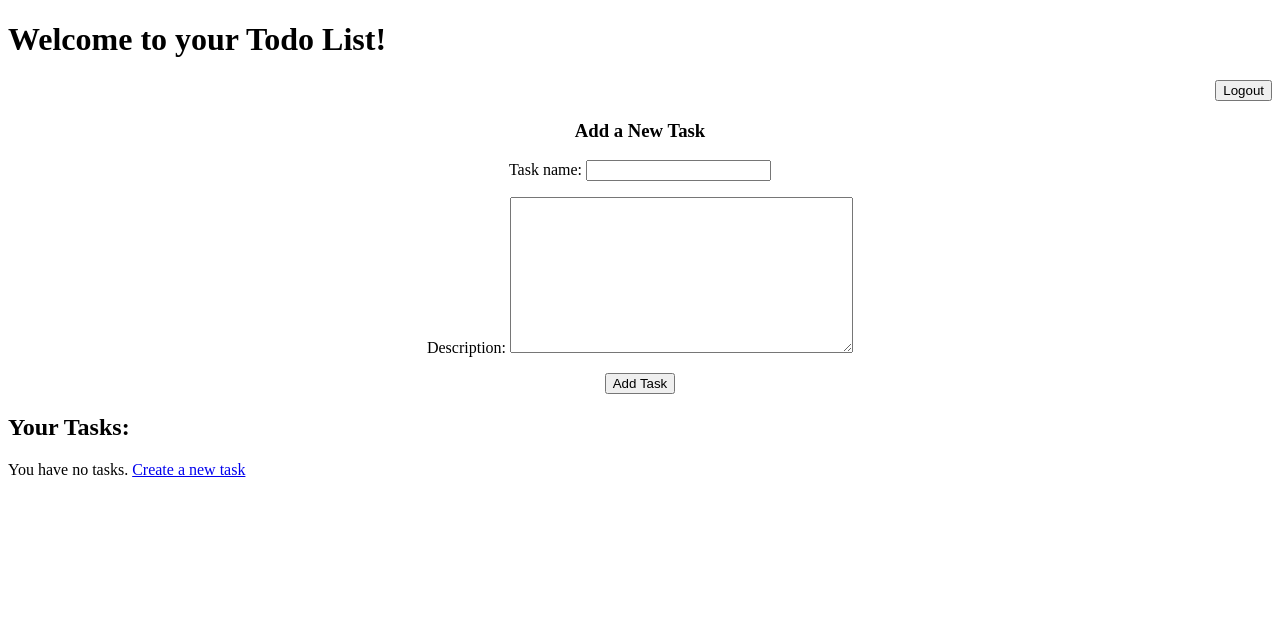
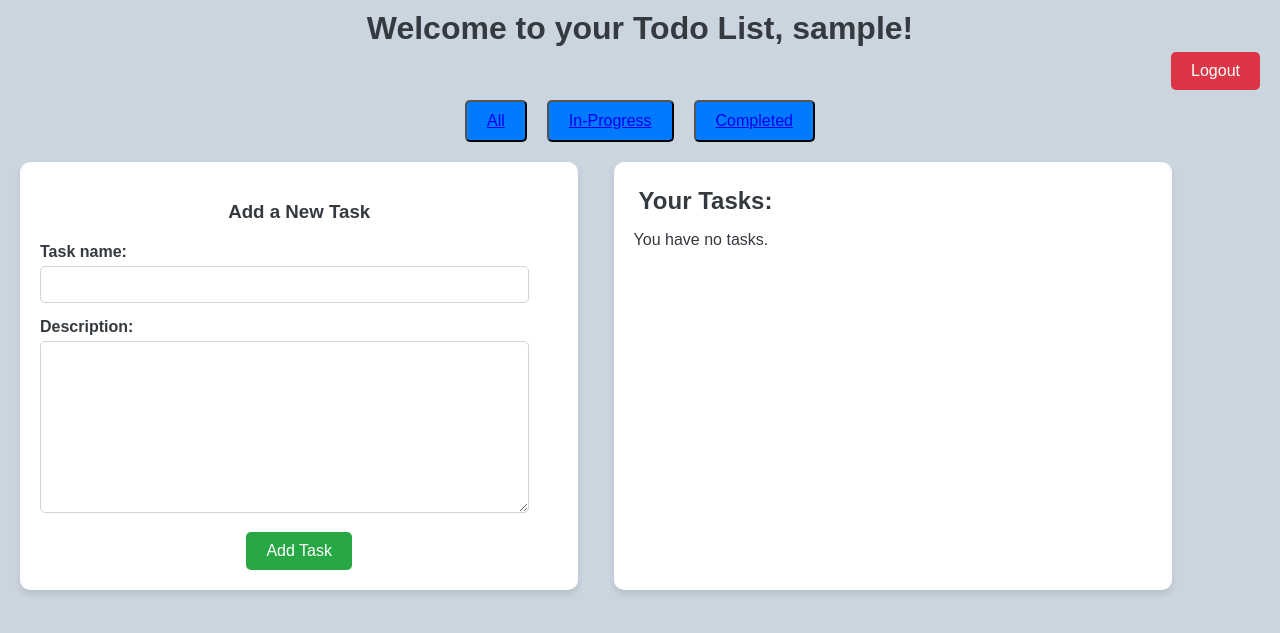
Before and after one commit to harinisha-ramesh/todo_django, a Django app: page /todo/ in a window 1280 px wide. Shown: the top 633 px of the page. Run offline with Django 5.2, Linux system fonts and the light colour scheme; the visitor is signed in with stand-in values (Sample User, id 1); data that the repository does not hold is empty.

Commit message:
modify all

```diff
--- /dev/null
+++ b/todo_project/todo_app/static/todo_app/css/todo_list.css
@@ -0,0 +1,170 @@
+
+body {
+    font-family: Arial, sans-serif;
+    margin: 0;
+    padding: 0;
+    height: 100%;
+    width: 100%;
+    background-color: #cbd5df;
+    color: #343a40;
+}
+
+.welcome-container {
+    text-align: center;
+    margin-top: 10px;
+}
+h1{
+    margin: 5px;
+}
+
+.logout-container {
+    text-align: right;
+    margin: 5px 20px;
+}
+
+.logout-button {
+    background-color: #dc3545;
+    color: white;
+    border: none;
+    padding: 10px 20px;
+    border-radius: 5px;
+    cursor: pointer;
+    font-size: 1em;
+}
+
+.logout-button:hover {
+    background-color: #c82333;
+}
+
+.task-form-container h3 {
+    margin-bottom: 20px;
+}
+
+.form-group {
+    margin-bottom: 15px;
+    text-align: left;
+}
+
+.form-group label {
+    display: block;
+    font-weight: bold;
+    margin-bottom: 5px;
+}
+
+.form-group input,
+.form-group textarea {
+    width: 90%;
+    padding: 10px;
+    border: 1px solid #ced4da;
+    border-radius: 5px;
+}
+
+.add-task-button {
+    background-color: #28a745;
+    color: white;
+    border: none;
+    padding: 10px 20px;
+    border-radius: 5px;
+    cursor: pointer;
+    font-size: 1em;
+}
+
+.add-task-button:hover {
+    background-color: #218838;
+}
+
+ul {
+    margin: 20px auto;
+    padding: 0;
+    list-style: none;
+}
+
+li {
+    margin-bottom: 10px;
+    background: #fff;
+    padding: 10px 15px;
+    border-radius: 5px;
+    box-shadow: 0 2px 4px rgba(0, 0, 0, 0.1);
+}
+
+.flex-container {
+    display: flex;
+    justify-content: space-between;
+    align-items: stretch;
+    margin: 20px;
+    margin-bottom: 5px;
+    max-width: 90%;
+    gap: 20px;
+}
+
+.task-form-container {
+    width: 45%;
+    background-color: white;
+    box-shadow: 0 4px 6px rgba(0, 0, 0, 0.1);
+    border-radius: 10px;
+    padding: 20px;
+    text-align: center;
+    display: flex;
+    flex-direction: column;
+    justify-content: space-between;
+}
+
+.task-list-container {
+    width: 45%;
+    background-color: white;
+    box-shadow: 0 4px 6px rgba(0, 0, 0, 0.1);
+    border-radius: 10px;
+    padding: 20px;
+    overflow-y: auto;
+    max-height: 400px;
+}
+
+.task-list-container ul {
+    margin: 0;
+    padding: 0;
+    list-style: none;
+}
+.task-list-container h2 {
+    margin: 5px;
+}
+
+.task-list-container li {
+    margin-bottom: 10px;
+    background: #fff;
+    padding: 10px 15px;
+    border-radius: 5px;
+    box-shadow: 0 2px 4px rgba(0, 0, 0, 0.1);
+}
+
+/* General Scrollbar Styling */
+.task-list-container::-webkit-scrollbar {
+    width: 8px;
+}
+
+.task-list-container::-webkit-scrollbar-thumb {
+    background-color: #ced4da;
+    border-radius: 5px;
+}
+
+.task-list-container::-webkit-scrollbar-thumb:hover {
+    background-color: #adb5bd;
+}
+
+.tabs-container {
+    display: flex;
+    justify-content: center;
+    margin: 10px;
+}
+
+.tabs-button {
+    background-color: #007bff;
+    color: rgb(240, 186, 186);
+    padding: 10px 20px;
+    margin: 0 10px;
+    border-radius: 5px;
+    font-size: 1em;
+}
+
+.tabs-button:hover {
+    background-color: #0056b3;
+}
--- a/todo_project/todo_app/templates/registration/login.html
+++ b/todo_project/todo_app/templates/registration/login.html
@@ -11,7 +11,7 @@
     <div class="login-container">
         <div class="login-form">
             <h2>Login Page</h2>
-            <form>
+            <form method="POST" action="{% url 'login' %}">
                 {% csrf_token %}
                 <div class="form-group">
                     {{ form.username.label }}
--- a/todo_project/todo_app/templates/registration/todo_list.html
+++ b/todo_project/todo_app/templates/registration/todo_list.html
@@ -1,26 +1,48 @@
+{% load static %}
 <!DOCTYPE html>
 <html lang="en">
 <head>
     <meta charset="UTF-8">
     <meta name="viewport" content="width=device-width, initial-scale=1.0">
+    <link rel="stylesheet" href="{% static 'todo_app/css/todo_list.css' %}">
     <title>Todo List</title>
 </head>
 <body>
-    <h1>Welcome to your Todo List!</h1>
-
-    <div style="text-align: right;">
-        <a href="{% url 'logout' %}"><button>Logout</button></a>
+    <div class="welcome-container">
+        <h1>Welcome to your Todo List, {{ user.username }}!</h1>
     </div>
 
-    <div style="text-align: center;">
+    <div class="logout-container">
+        <form method="POST" action="{% url 'logout' %}">
+            {% csrf_token %}
+            <button type="submit" class="logout-button">Logout</button>
+        </form>
+    </div>
+
+    <div class="tabs-container">
+        <button class="tabs-button"><a href="?status=All" class="tab-link">All</a></button>
+        <button class="tabs-button"><a href="?status=In-Progress" class="tab-link">In-Progress</a></button>
+        <button class="tabs-button"><a href="?status=Completed" class="tab-link">Completed</a></button>
+    </div>
+
+    <div class="flex-container">
+        <!-- Left Column: Task Form -->
+        <div class="task-form-container">
             <h3>Add a New Task</h3>
             <form method="POST">
                 {% csrf_token %}
-            {{ form.as_p }}
-            <button type="submit">Add Task</button>
+                <div class="form-group">
+                    {{ form.task_name.label_tag }}
+                    {{ form.task_name }}
+                </div>
+                <div class="form-group">
+                    {{ form.description.label_tag }}
+                    {{ form.description }}
+                </div>
+                <button type="submit" class="add-task-button">Add Task</button>
             </form>
         </div>
-
+        <div class="task-list-container">
             <h2>Your Tasks:</h2>
             {% if todos %}
                 <ul>
@@ -32,7 +54,9 @@
                     {% endfor %}
                 </ul>
             {% else %}
-        <p>You have no tasks. <a href="#">Create a new task</a></p>
+                <p>You have no tasks.</p>
             {% endif %}
+        </div>
+    </div>
 </body>
 </html>
--- a/todo_project/todo_app/urls.py
+++ b/todo_project/todo_app/urls.py
@@ -1,10 +1,10 @@
 from django.urls import path
 from .views import *
-from django.contrib.auth import views as auth_views
+# from django.contrib.auth import views as auth_views
 
 urlpatterns = [
     path('login/',CustomLoginView.as_view(),name='login'),
     path('todo/',todo_list,name='todo_list'),
     path('signup/',SignupView.as_view(), name='signup'),
-    path('logout/', auth_views.LogoutView.as_view(), name='logout'),
+    path('logout/', CustomLogoutView.as_view(), name='logout'),
 ]
--- a/todo_project/todo_app/views.py
+++ b/todo_project/todo_app/views.py
@@ -1,5 +1,5 @@
 from django.shortcuts import render, redirect
-from django.contrib.auth.views import LoginView
+from django.contrib.auth.views import LoginView,LogoutView
 from django.urls import reverse_lazy
 from django.contrib.auth import login
 from django.views import View
@@ -13,10 +13,18 @@ class CustomLoginView(LoginView):
     redirect_authenticated_user = True
     success_url = reverse_lazy('todo_list')
 
+class CustomLogoutView(LogoutView):
+    next_page = reverse_lazy('login')
+    http_method_names = ['get', 'post']
+
 @login_required
 def todo_list(request):
     """A todo list  page that requires login to view"""
-    todos = Todo.objects.filter(user=request.user)
+    status_filter = request.GET.get('status', None)
+    if status_filter:
+        todos = Todo.objects.filter(user=request.user, status=status_filter)
+    else:
+        todos = Todo.objects.filter(user=request.user)
     if request.method == 'POST':
         form = TodoForm(request.POST)
         if form.is_valid():
--- a/todo_project/todo_project/settings.py
+++ b/todo_project/todo_project/settings.py
@@ -40,8 +40,9 @@ INSTALLED_APPS = [
     'todo_app',
 ]
 
-LOGIN_URL = '/login/'  # Redirect for unauthenticated users
-LOGIN_REDIRECT_URL = '/todo/'  # Redirect after successful login
+LOGIN_URL = '/login/'
+LOGIN_REDIRECT_URL = '/todo/'
+LOGOUT_REDIRECT_URL = '/login/'
 
 MIDDLEWARE = [
     'django.middleware.security.SecurityMiddleware',
```
Also changed, not shown: todo_project/todo_app/static/todo_app/css/login.css (+5 -8 lines), todo_project/todo_app/tests.py (+38 -5 lines). Lines whose indentation alone changed are shown as unchanged.
